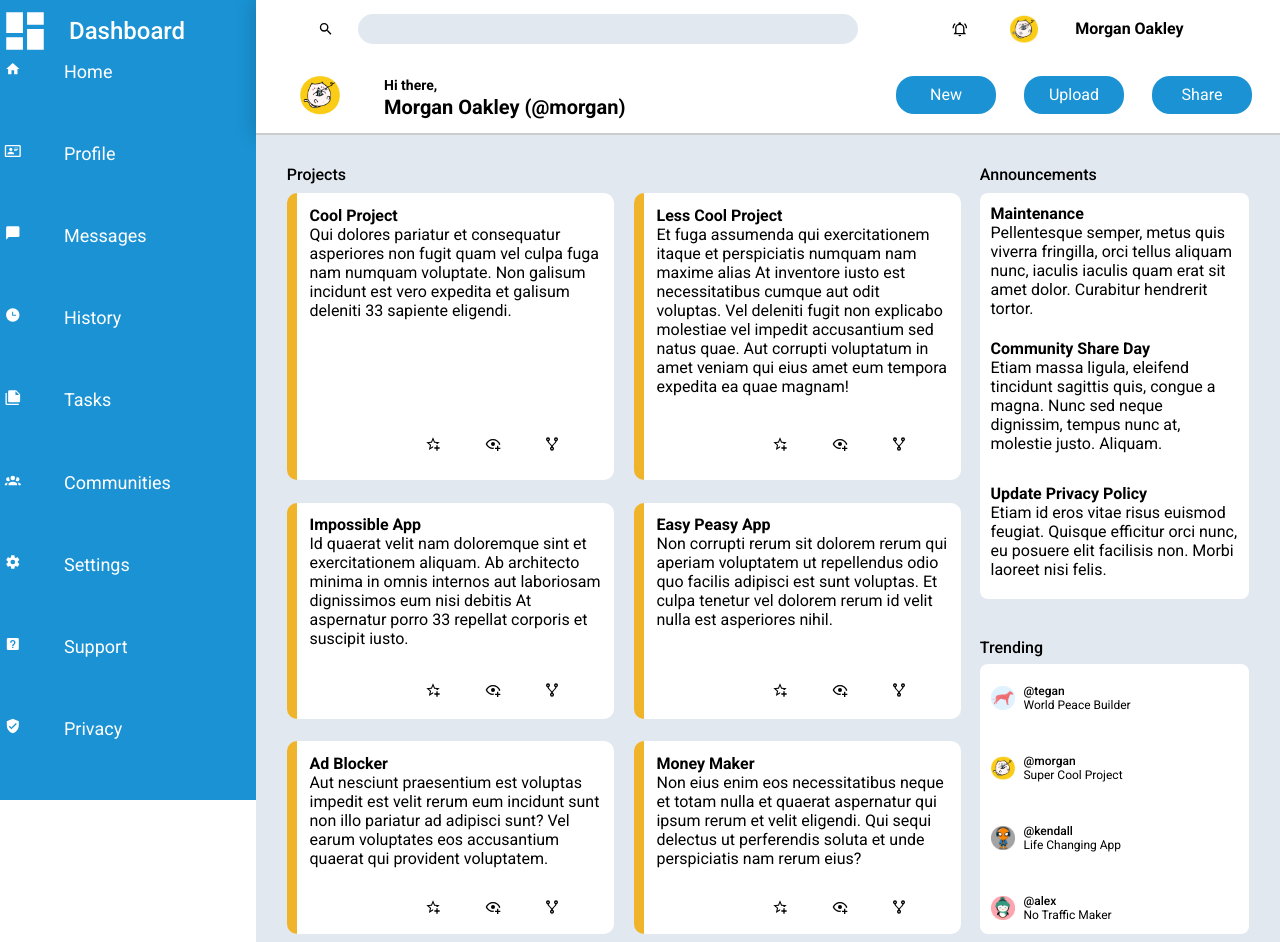
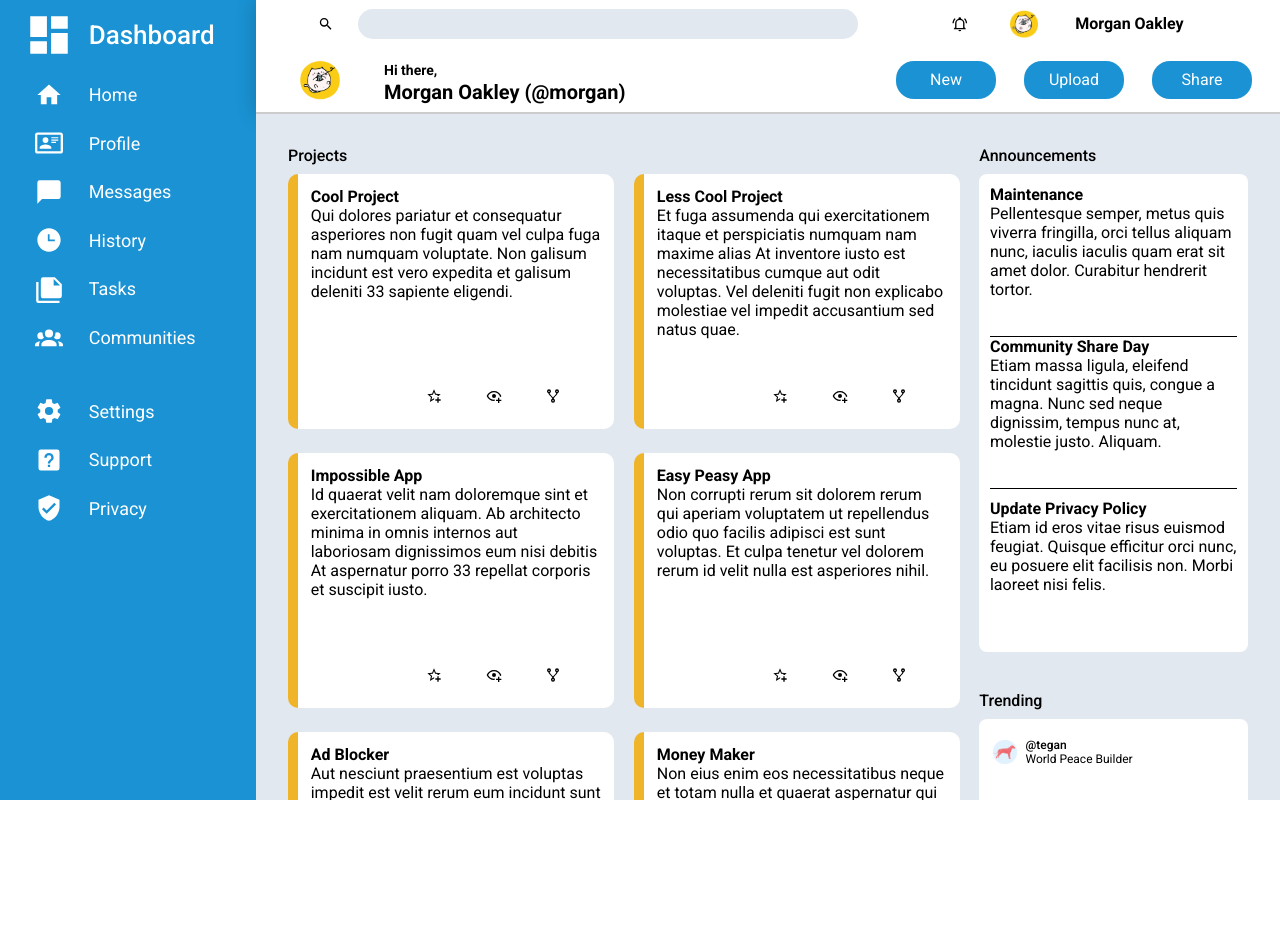
Before and after one commit to jjdavenport/odin-admin-dashboard, a plain HTML site: page index.html in a window 1280 px wide. After the commit the page ends 800 px from the top, so only its background shows below. Drawn offline with Linux system fonts and the light colour scheme.

Commit message:
Completed layout

```diff
--- a/index.html
+++ b/index.html
@@ -9,9 +9,12 @@
 <body>
     <div class="container">
         <div class="sidebar">
+            <div class="header">
             <div class="logo">
                 <svg xmlns="http://www.w3.org/2000/svg" viewBox="0 0 24 24"><title>view-dashboard</title><path d="M13,3V9H21V3M13,21H21V11H13M3,21H11V15H3M3,13H11V3H3V13Z" /></svg>
                 <p>Dashboard</p></div>
+            </div>
+            <div class="middle">
             <div class="nav">
                 <svg xmlns="http://www.w3.org/2000/svg" viewBox="0 0 24 24"><title>home</title><path d="M10,20V14H14V20H19V12H22L12,3L2,12H5V20H10Z" /></svg>
                 Home</div>
@@ -30,6 +33,8 @@
             <div class="nav">
                 <svg xmlns="http://www.w3.org/2000/svg" viewBox="0 0 24 24"><title>account-group</title><path d="M12,5.5A3.5,3.5 0 0,1 15.5,9A3.5,3.5 0 0,1 12,12.5A3.5,3.5 0 0,1 8.5,9A3.5,3.5 0 0,1 12,5.5M5,8C5.56,8 6.08,8.15 6.53,8.42C6.38,9.85 6.8,11.27 7.66,12.38C7.16,13.34 6.16,14 5,14A3,3 0 0,1 2,11A3,3 0 0,1 5,8M19,8A3,3 0 0,1 22,11A3,3 0 0,1 19,14C17.84,14 16.84,13.34 16.34,12.38C17.2,11.27 17.62,9.85 17.47,8.42C17.92,8.15 18.44,8 19,8M5.5,18.25C5.5,16.18 8.41,14.5 12,14.5C15.59,14.5 18.5,16.18 18.5,18.25V20H5.5V18.25M0,20V18.5C0,17.11 1.89,15.94 4.45,15.6C3.86,16.28 3.5,17.22 3.5,18.25V20H0M24,20H20.5V18.25C20.5,17.22 20.14,16.28 19.55,15.6C22.11,15.94 24,17.11 24,18.5V20Z" /></svg>
                 Communities</div>
+            </div>
+            <div class="lower">
             <div class="nav">
                 <svg xmlns="http://www.w3.org/2000/svg" viewBox="0 0 24 24"><title>cog</title><path d="M12,15.5A3.5,3.5 0 0,1 8.5,12A3.5,3.5 0 0,1 12,8.5A3.5,3.5 0 0,1 15.5,12A3.5,3.5 0 0,1 12,15.5M19.43,12.97C19.47,12.65 19.5,12.33 19.5,12C19.5,11.67 19.47,11.34 19.43,11L21.54,9.37C21.73,9.22 21.78,8.95 21.66,8.73L19.66,5.27C19.54,5.05 19.27,4.96 19.05,5.05L16.56,6.05C16.04,5.66 15.5,5.32 14.87,5.07L14.5,2.42C14.46,2.18 14.25,2 14,2H10C9.75,2 9.54,2.18 9.5,2.42L9.13,5.07C8.5,5.32 7.96,5.66 7.44,6.05L4.95,5.05C4.73,4.96 4.46,5.05 4.34,5.27L2.34,8.73C2.21,8.95 2.27,9.22 2.46,9.37L4.57,11C4.53,11.34 4.5,11.67 4.5,12C4.5,12.33 4.53,12.65 4.57,12.97L2.46,14.63C2.27,14.78 2.21,15.05 2.34,15.27L4.34,18.73C4.46,18.95 4.73,19.03 4.95,18.95L7.44,17.94C7.96,18.34 8.5,18.68 9.13,18.93L9.5,21.58C9.54,21.82 9.75,22 10,22H14C14.25,22 14.46,21.82 14.5,21.58L14.87,18.93C15.5,18.67 16.04,18.34 16.56,17.94L19.05,18.95C19.27,19.03 19.54,18.95 19.66,18.73L21.66,15.27C21.78,15.05 21.73,14.78 21.54,14.63L19.43,12.97Z" /></svg>
                 Settings</div>
@@ -39,6 +44,7 @@
             <div class="nav">
                 <svg xmlns="http://www.w3.org/2000/svg" viewBox="0 0 24 24"><title>shield-check</title><path d="M10,17L6,13L7.41,11.59L10,14.17L16.59,7.58L18,9M12,1L3,5V11C3,16.55 6.84,21.74 12,23C17.16,21.74 21,16.55 21,11V5L12,1Z" /></svg>
                 Privacy</div>
+            </div>
         </div>
         <div class="top">
             <div class="top-row">
@@ -73,7 +79,7 @@
                 </div>
                 </div>
                 <div class="project"><p><span>Less Cool Project</span>
-                    <br>Et fuga assumenda qui exercitationem itaque et perspiciatis numquam nam maxime alias At inventore iusto est necessitatibus cumque aut odit voluptas. Vel deleniti fugit non explicabo molestiae vel impedit accusantium sed natus quae. Aut corrupti voluptatum in amet veniam qui eius amet eum tempora expedita ea quae magnam!</p>
+                    <br>Et fuga assumenda qui exercitationem itaque et perspiciatis numquam nam maxime alias At inventore iusto est necessitatibus cumque aut odit voluptas. Vel deleniti fugit non explicabo molestiae vel impedit accusantium sed natus quae.</p>
                     <div class="svg-col">
                         <svg class="s1" xmlns="http://www.w3.org/2000/svg" viewBox="0 0 24 24"><title>star-plus-outline</title><path d="M5.8 21L7.4 14L2 9.2L9.2 8.6L12 2L14.8 8.6L22 9.2L18.8 12H18C17.3 12 16.6 12.1 15.9 12.4L18.1 10.5L13.7 10.1L12 6.1L10.3 10.1L5.9 10.5L9.2 13.4L8.2 17.7L12 15.4L12.5 15.7C12.3 16.2 12.1 16.8 12.1 17.3L5.8 21M17 14V17H14V19H17V22H19V19H22V17H19V14H17Z" /></svg>
                     <svg class="s2" xmlns="http://www.w3.org/2000/svg" viewBox="0 0 24 24"><title>eye-plus-outline</title><path d="M12,4.5C7,4.5 2.73,7.61 1,12C2.73,16.39 7,19.5 12,19.5C12.36,19.5 12.72,19.5 13.08,19.45C13.03,19.13 13,18.82 13,18.5C13,18.14 13.04,17.78 13.1,17.42C12.74,17.46 12.37,17.5 12,17.5C8.24,17.5 4.83,15.36 3.18,12C4.83,8.64 8.24,6.5 12,6.5C15.76,6.5 19.17,8.64 20.82,12C20.7,12.24 20.56,12.45 20.43,12.68C21.09,12.84 21.72,13.11 22.29,13.5C22.56,13 22.8,12.5 23,12C21.27,7.61 17,4.5 12,4.5M12,9A3,3 0 0,0 9,12A3,3 0 0,0 12,15A3,3 0 0,0 15,12A3,3 0 0,0 12,9M18,14.5V17.5H15V19.5H18V22.5H20V19.5H23V17.5H20V14.5H18Z" /></svg>
--- a/style.css
+++ b/style.css
@@ -20,53 +20,62 @@
 
 .container {
     display: grid;
-    grid-template-columns: 1fr 4fr;
+    grid-template-columns: minmax(200px, 1fr) 4fr;
     grid-template-rows: 1fr 6fr;
-    height: 100%;
-    width: 100%;
+    height: 100vh;
+    width: 100vw;
+    overflow: hidden;
 }
 
 .sidebar {
+    display: grid;
+    grid-template-rows: 0.3fr 0.9fr 2fr;
+    align-items: start;
     background-color: var(--sidebar-background-color);
     height: 100vh;
     grid-column: 1 / 2;
     grid-row: 1 / 3;
-    display: grid;
-    grid-template-rows: 0.1fr repeat(9, auto);
+}
+
+.middle {
+    margin-bottom: 10%;
 }
 
 .logo {
     color: var(--default-white-font-color);
     display: grid;
-    grid-template-columns: 1fr 3fr;
+    grid-template-columns: 1fr 2fr;
+    grid-column-gap: 0;
     align-items: center;
+    padding: 4%;
 }
 
 .logo svg{
-    display: flex;
+    justify-self: center;
     height: 50px;
     width: 50px;
     fill: var(--default-background-color);
-    align-content: flex-end;
 }
 
 .logo p{
-    font-size: 24px;
-    margin-left: 5px;
+    justify-self: start;
+    font-size: 26px;
     font-weight: 500;
 }
 
 .nav {
     display: grid;
-    grid-template-columns: 1fr 3fr;
+    grid-template-columns: 1fr 2fr;
     color: var(--default-white-font-color);
     font-size: 18px;
+    align-items: center;
+    padding: 4%;
 }
 
 .nav svg{
+    justify-self: center;
     fill: var(--default-background-color);
-    height: 2vh;
-    width: 2vw;
+    height: 28px;
 }
 
 .top {
@@ -191,14 +200,15 @@
     background-color: var(--main-background-color);
     grid-template-columns: 5fr 2fr;
     grid-template-rows: 20px auto 50px auto;
-    padding: 3%;
+    padding: 2rem;
     gap: 1%;
     column-gap: 2%;
 }
 
 .projects {
     display: grid;
-    grid-template-columns: 1fr 1fr;
+    grid-template-columns: auto auto;
+    grid-template-rows: 1fr 1fr 1fr;
     gap: 3%;
     grid-column: 1 / 2;
     grid-row: 2 / 5;
@@ -261,6 +271,7 @@
     background-color: var(--default-background-color);
     border-radius: 8px;
     align-items: center;
+    padding: 4%;
 }
 
 .announcements span{
@@ -269,11 +280,15 @@
 
 .announcement {
     display: grid;
-    padding: 4%;
+    border-bottom: 1px solid var(--default-black-font-color);
 }
 
 .announcement:nth-child(3) {
     border-bottom: none;
+}
+
+.announcement p{
+    margin-bottom: 15%;
 }
 
 .trending {
@@ -295,6 +310,7 @@
     padding: 4%;
     align-items: center;
     grid-template-columns: auto 1fr;
+    margin-left: 1%;
 }
 
 .trend span{
@@ -306,3 +322,9 @@
     margin: 4%;
     font-size: 12px;
 }
+
+@media screen and (max-width: 768px){
+    .projects {
+        grid-template-rows: repeat(3, auto);
+    }
+}
```
